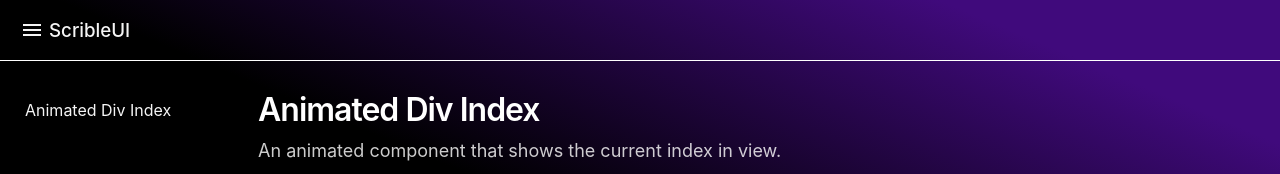
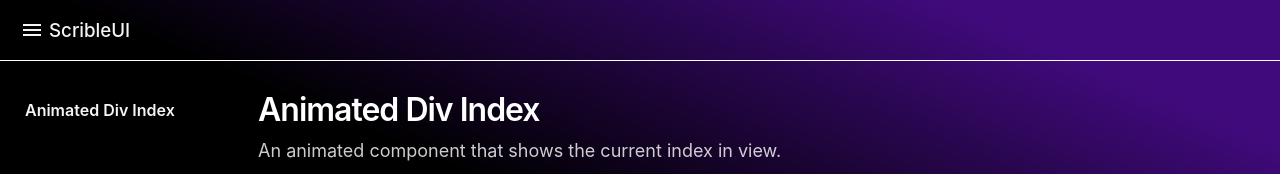
Before and after one commit to harsh-1923/imharsh, a React (Vite) app in the folder client/: page / in a window 1280 px wide. Shown: the top 174 px of the page. Built offline with nearby package versions, Linux system fonts and the light colour scheme; a web font is replaced by a local one.

Commit message:
Fix branched

```diff
--- a/client/src/component/play/MainContent/MainContent.jsx
+++ b/client/src/component/play/MainContent/MainContent.jsx
@@ -24,7 +24,7 @@ const MainContent = ({ selected }) => {
       //   return <AnimatedButton />;
       // case 2:
       //   return <AirbusConns />;
-      case -1:
+      case 0:
         return <AnimatedIndexDevDemo />;
     }
   };
--- a/client/src/pages/Play/Play.jsx
+++ b/client/src/pages/Play/Play.jsx
@@ -7,7 +7,7 @@ import MainContent from "../../component/play/MainContent/MainContent";
 import GrowingBorder from "../../component/play/ui/GrowingBorder/GrowingBorder";
 
 const Play = () => {
-  const [selected, setSelected] = useState(-1);
+  const [selected, setSelected] = useState(0);
 
   return (
     <div className="play-wrap">
```
